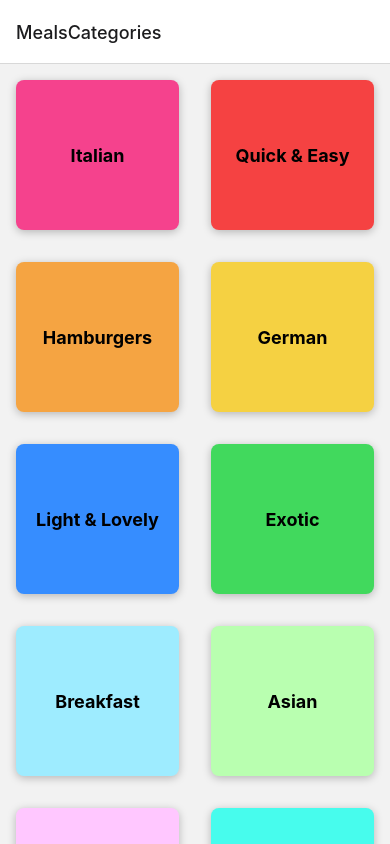
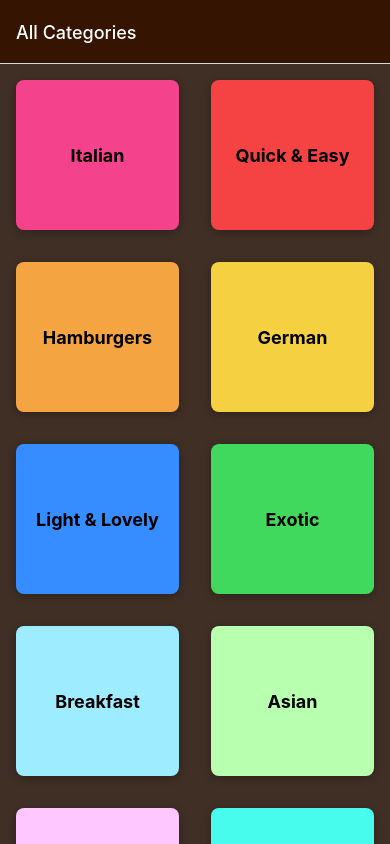
Before and after one commit to Merenylmz/MealsApplication, a React Native app: screen /MealsCategories in a window 390 px wide. Built offline with nearby package versions, Linux system fonts and the light colour scheme.

Commit message:
CategoryAndMealsList

```diff
--- a/App.js
+++ b/App.js
@@ -1,21 +1,25 @@
-import { StatusBar } from 'expo-status-bar';
-import { StyleSheet, Text, View } from 'react-native';
-import CategoriesScreen from './screens/CategoriesScreen';
-import { NavigationContainer } from '@react-navigation/native';
-import {createNativeStackNavigator} from '@react-navigation/native-stack'
-import MealsOverview from './screens/MealsOverview';
+import { StatusBar } from "expo-status-bar";
+import { StyleSheet, Text, View } from "react-native";
+import CategoriesScreen from "./screens/CategoriesScreen";
+import { NavigationContainer } from "@react-navigation/native";
+import { createNativeStackNavigator } from "@react-navigation/native-stack";
+import MealsOverview from "./screens/MealsOverview";
 
 const Stack = createNativeStackNavigator();
 export default function App() {
   return (
     <>
       <NavigationContainer>
-        <Stack.Navigator initialRouteName="MealsCategories">
-          <Stack.Screen name='MealsCategories' component={CategoriesScreen}/>
-          <Stack.Screen name='MealsOverview' component={MealsOverview}/>
+        <Stack.Navigator initialRouteName="MealsCategories" screenOptions={{
+          headerStyle: {backgroundColor: "#351401"},
+          headerTintColor: "white",
+          contentStyle: {backgroundColor: "#3f2f25"}
+        }}>
+          <Stack.Screen name="MealsCategories" component={CategoriesScreen} options={{title: "All Categories"}}/>
+          <Stack.Screen name="MealsOverview" component={MealsOverview} />
         </Stack.Navigator>
       </NavigationContainer>
-      <StatusBar style='dark'/>
+      <StatusBar style="dark" />
     </>
   );
 }
--- a/components/CategoryGridTile.js
+++ b/components/CategoryGridTile.js
@@ -6,7 +6,7 @@ const CategoryGridTile = ({item, style, onPress}) => {
     <View style={[styles.gridItem, style]}>
         <Pressable style={{flex: 1}} android_ripple={{color: "#cccccc"}} onPress={onPress}>
             <View style={styles.innerContainer}>
-                <Text style={styles.title}>{item}</Text>
+                <Text style={styles.title}>{item.title}</Text>
             </View>
         </Pressable>
     </View>
--- a/components/MealItem.js
+++ b/components/MealItem.js
@@ -4,7 +4,7 @@ import React from "react";
 const MealItem = ({item}) => {
   return (
     <View style={styles.mealContainer}>
-        <Pressable android_ripple={{color: "#ccc"}}>
+        <Pressable android_ripple={{color: "#ccc"}} style={({pressed})=>pressed ? {color: "#ccc"}:null}>
             <View>
                 <Image source={{uri: item.imageUrl}} style={styles.image}/>
                 <Text style={styles.titleText}>{item.title}</Text>
--- a/screens/CategoriesScreen.js
+++ b/screens/CategoriesScreen.js
@@ -12,7 +12,7 @@ const CategoriesScreen = ({navigation}) => {
     };
     return (
       <CategoryGridTile
-        item={itemData.item.title}
+        item={itemData.item}
         style={{ backgroundColor: itemData.item.color }}
         onPress={pressHandler}
       />
--- a/screens/MealsOverview.js
+++ b/screens/MealsOverview.js
@@ -7,8 +7,9 @@ const MealsOverview = ({route}) => {
     const catId = route.params.categoryId;
 
     const displayedMeals = MEALS.filter((mealItem)=>{
-        return mealItem.categoryIds.indexOf(catId);
+        return mealItem.categoryIds.indexOf(catId) >= 0;
     })
+
 
     const renderMealItem = (itemData) =>{
         return <MealItem item={itemData.item}/>
```
